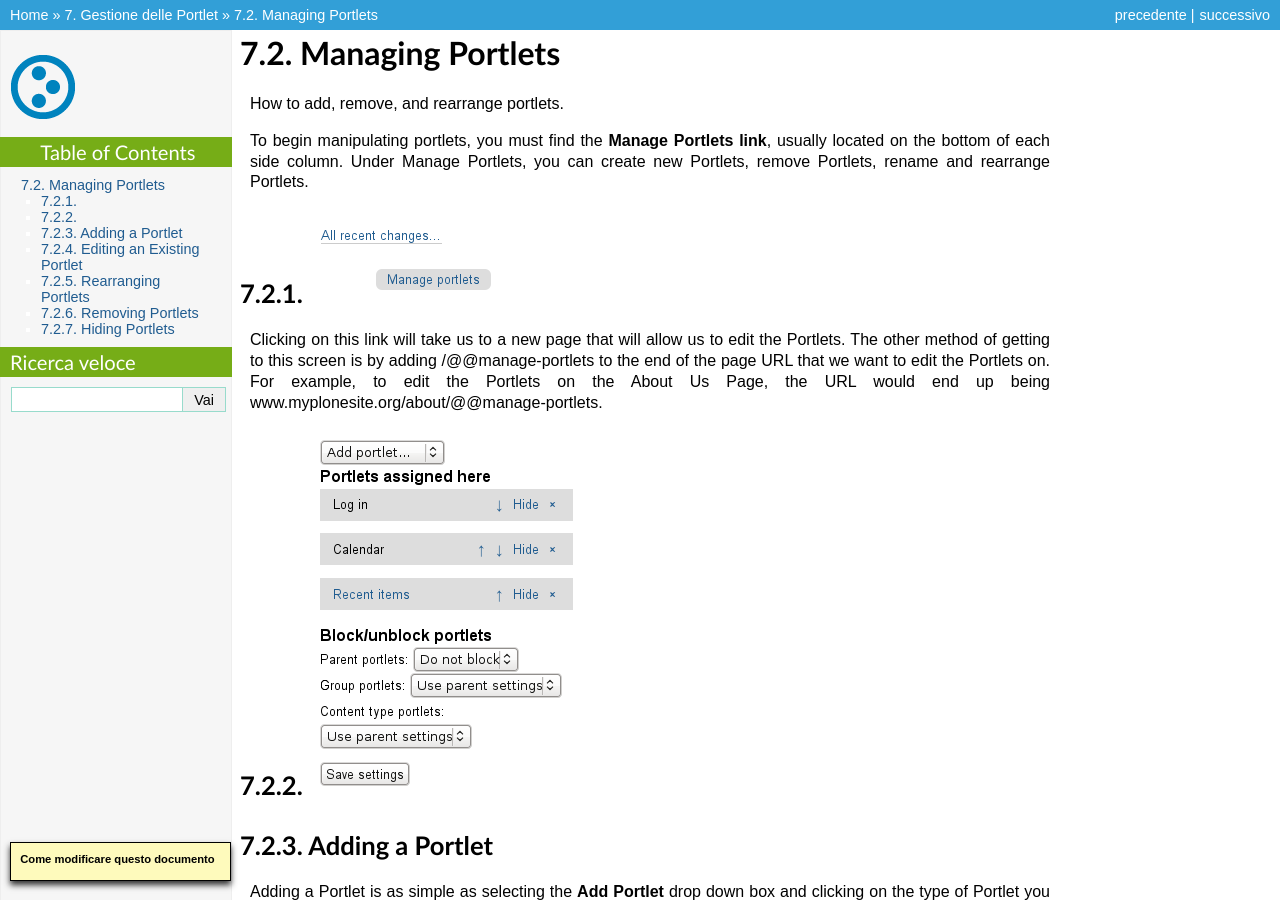
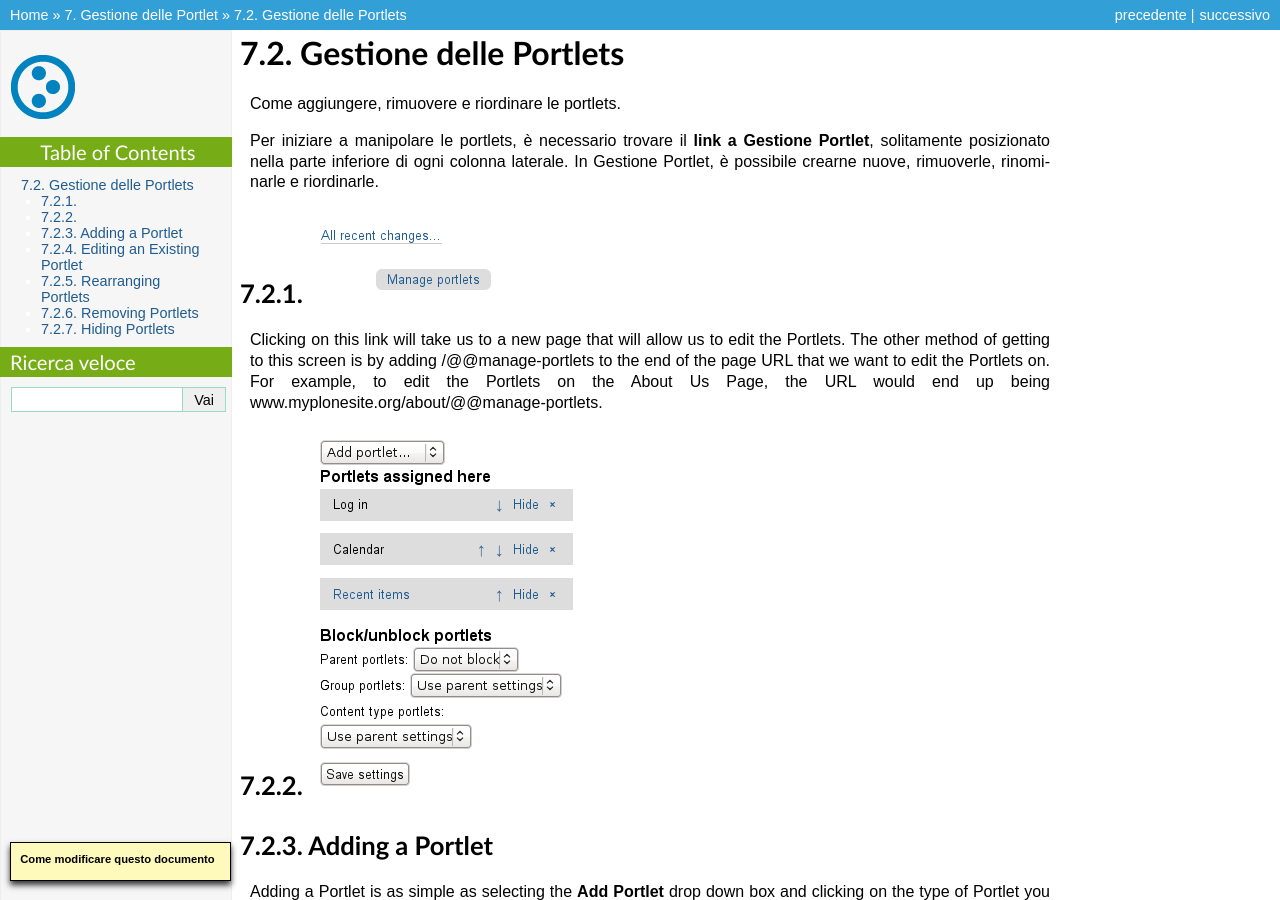
Before and after one commit to plone-it/collective.italiandocumentation, a Sphinx documentation site: the page built from source/portlet-management/managing-portlets.rst, in a window 1280 px wide and 900 px high. Built offline with Sphinx 7.4.7, drawn with Linux system fonts in a browser that asks for light colours; some of the changed text lies outside the part shown.

Commit message:
in fase di traduzione

```diff
--- a/source/portlet-management/managing-portlets.rst
+++ b/source/portlet-management/managing-portlets.rst
@@ -1,12 +1,12 @@
-Managing Portlets
-======================
+Gestione delle Portlets
+=======================
 
-How to add, remove, and rearrange portlets.
+Come aggiungere, rimuovere e riordinare le portlets.
 
-To begin manipulating portlets, you must find the **Manage Portlets
-link**, usually located on the bottom of each side column. Under Manage
-Portlets, you can create new Portlets, remove Portlets, rename and
-rearrange Portlets.
+Per iniziare a manipolare le portlets, è necessario trovare il **link
+a Gestione Portlet**, solitamente posizionato nella parte inferiore di
+ogni colonna laterale. In Gestione Portlet, è possibile crearne nuove,
+rimuoverle, rinominarle e riordinarle.
 
 |Portlet manage link|
 ---------------------
```
